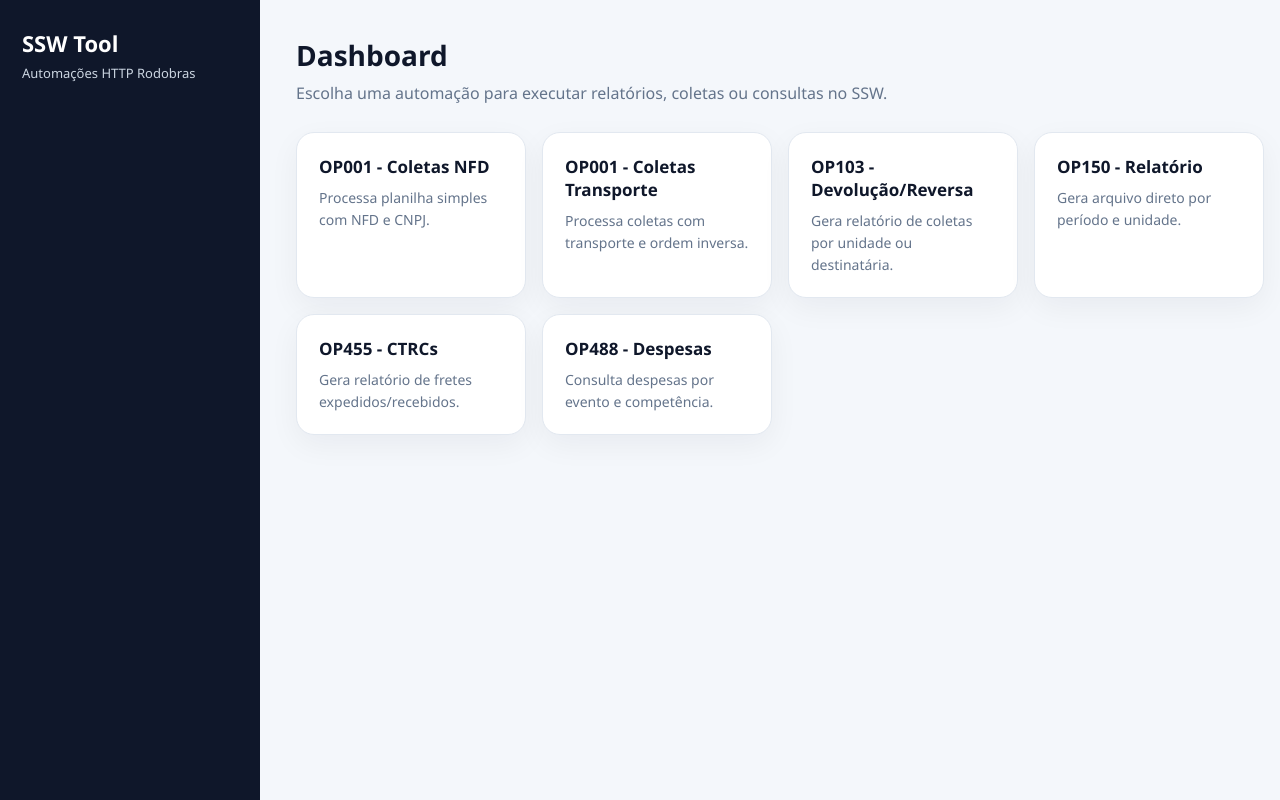
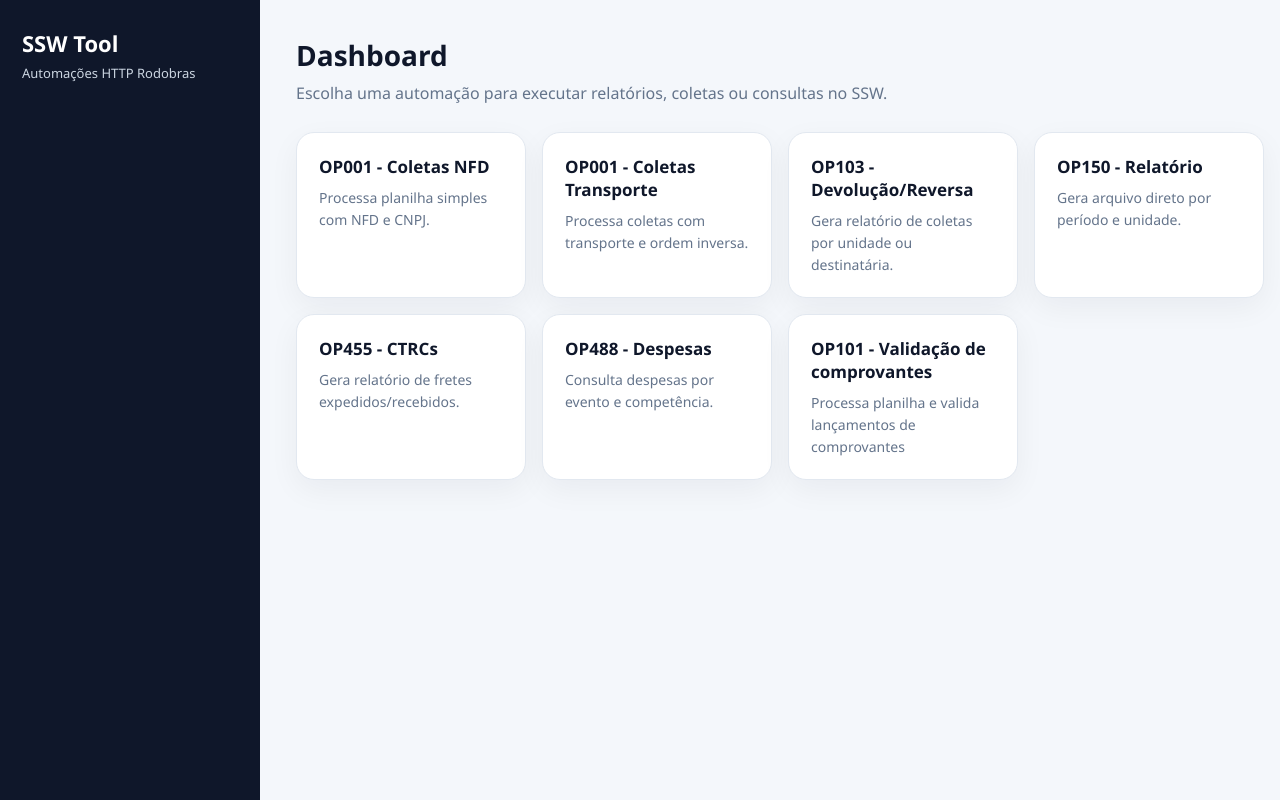
Before and after one commit to Souza041/ssw_tool, a FastAPI app: template web/templates/index.html in a window 1280 px wide. Run offline with FastAPI, Linux system fonts and the light colour scheme; the template is opened without the code that fills it, so the values that code supplies are empty.

Commit message:
feat: modificação no template principal para incluir OP101

```diff
--- a/web/templates/index.html
+++ b/web/templates/index.html
@@ -36,5 +36,10 @@
         <strong>OP488 - Despesas</strong>
         <span>Consulta despesas por evento e competência.</span>
     </a>
+
+    <a class="module-card" href="/op101-comprovantes">
+        <strong>OP101 - Validação de comprovantes</strong>
+        <span>Processa planilha e valida lançamentos de comprovantes</span>
+    </a>
 </div>
 {% endblock %}
```
